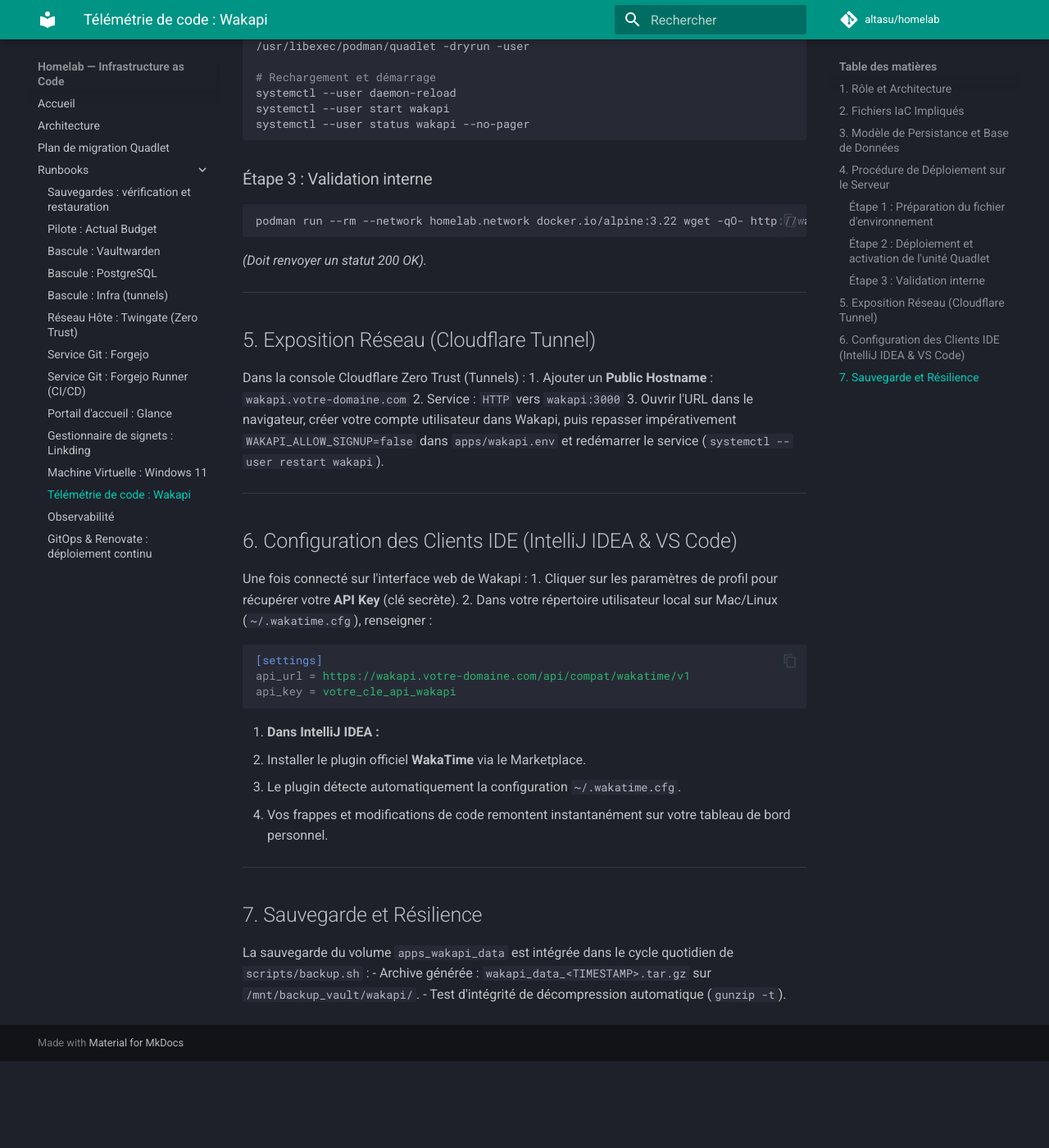
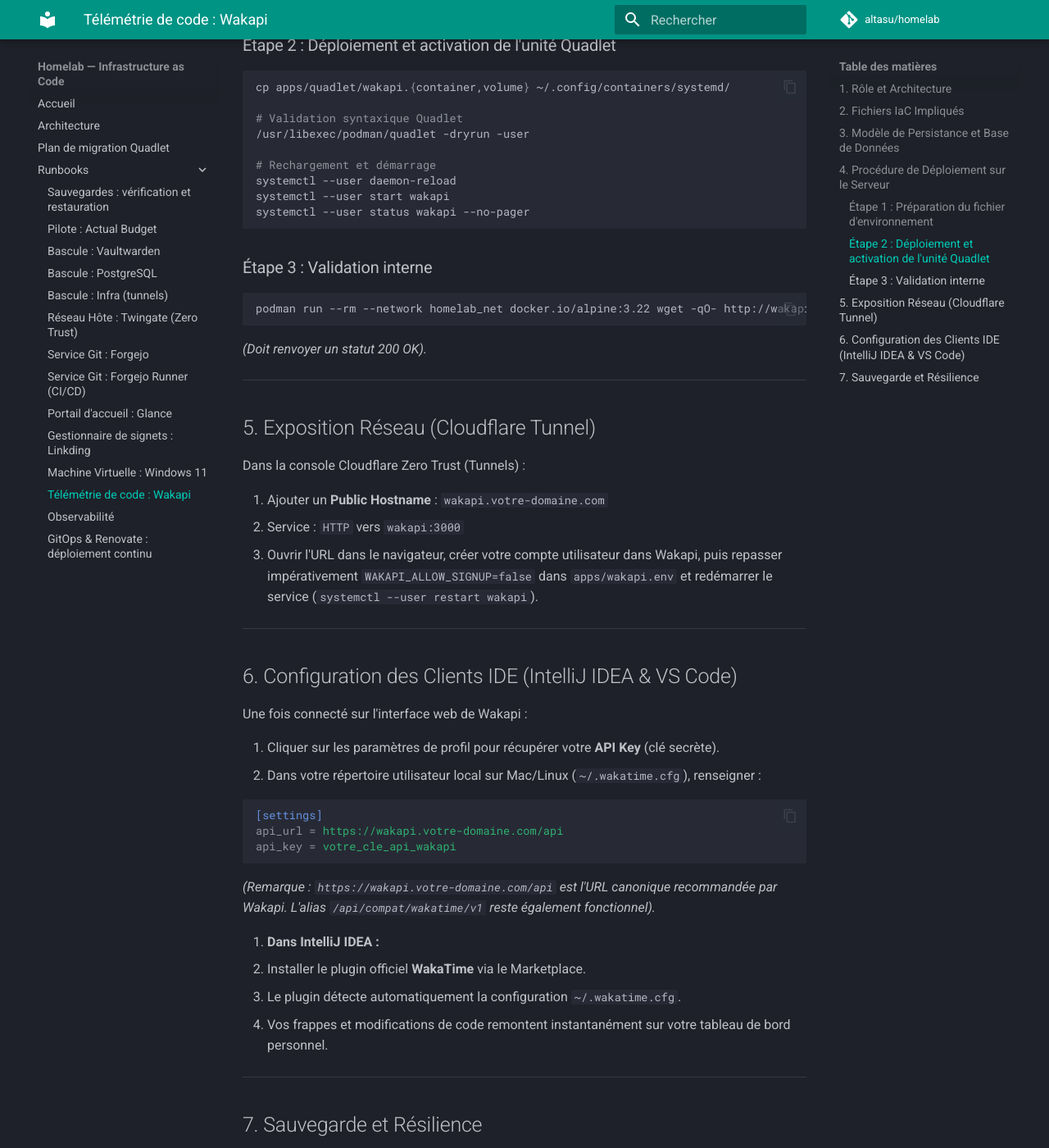
Before and after one commit to altasu/homelab, an MkDocs documentation site: the page built from docs/runbooks/quadlet-wakapi.md, in a window 1280 px wide and 1400 px high, scrolled down 1894 px. Shown: the whole window at 82% size. Built offline with MkDocs 1.6.1 and Material for MkDocs 9.7.7, drawn with Linux system fonts in a browser that asks for light colours; comment, search, counter and statistics services are not loaded; before the commit the page ends 3188 px from its top, so only the background shows below that; some of the changed text lies outside the part shown.

Commit message:
docs(wakapi): aligner l'url d'api canonique et corriger le réseau de test dans le runbook

````diff
--- a/docs/runbooks/quadlet-wakapi.md
+++ b/docs/runbooks/quadlet-wakapi.md
@@ -16,21 +16,21 @@ Wakapi (`ghcr.io/muety/wakapi:2.17.6`) est un serveur léger écrit en Go conçu
 
 ## 2. Fichiers IaC Impliqués
 
-| Fichier (dépôt) | Rôle |
-|---|---|
+| Fichier (dépôt)                 | Rôle                                                                                          |
+| ------------------------------- | --------------------------------------------------------------------------------------------- |
 | `apps/quadlet/wakapi.container` | Unité conteneur Quadlet (image `ghcr.io/muety/wakapi:2.17.6`, limites 128 Mo RAM / 0.25 vCPU) |
-| `apps/quadlet/wakapi.volume` | Volume nommé `apps_wakapi_data` (persistance SQLite dans `/data/wakapi.db`) |
-| `apps/wakapi.env.example` | Modèle de variables d'environnement (`WAKAPI_PASSWORD_SALT`, `WAKAPI_PUBLIC_URL`, etc.) |
-| `scripts/backup.sh` | Sauvegarde logique quotidienne et rotation automatique du volume SQLite |
+| `apps/quadlet/wakapi.volume`    | Volume nommé `apps_wakapi_data` (persistance SQLite dans `/data/wakapi.db`)                   |
+| `apps/wakapi.env.example`       | Modèle de variables d'environnement (`WAKAPI_PASSWORD_SALT`, `WAKAPI_PUBLIC_URL`, etc.)       |
+| `scripts/backup.sh`             | Sauvegarde logique quotidienne et rotation automatique du volume SQLite                       |
 
 ---
 
 ## 3. Modèle de Persistance et Base de Données
 
 Conformément à la convention d'architecture du homelab (voir `docs/architecture.md`) :
+
 - Les données et la base SQLite résident exclusivement dans le volume nommé `apps_wakapi_data` monté sur `/data`.
 - **Avantages :** Zéro daemon externe, empreinte mémoire minimale, isolation totale du rayon d'impact et sauvegarde atomique intégrée.
-
 
 ---
 
@@ -46,11 +46,13 @@ nano apps/wakapi.env
 ```
 
 Paramètres à ajuster dans `apps/wakapi.env` :
+
 - `WAKAPI_PASSWORD_SALT` : Générer une clé aléatoire forte (`openssl rand -hex 32`).
 - `WAKAPI_PUBLIC_URL` : URL publique du service (ex : `https://wakapi.votre-domaine.com`).
 - `WAKAPI_ALLOW_SIGNUP` : Laisser à `true` lors de la première initialisation pour créer le compte administrateur.
 
 Valider la conformité du format :
+
 ```bash
 ./scripts/check-env.sh apps/wakapi.env
 ```
@@ -72,15 +74,17 @@ systemctl --user status wakapi --no-pager
 ### Étape 3 : Validation interne
 
 ```bash
-podman run --rm --network homelab.network docker.io/alpine:3.22 wget -qO- http://wakapi:3000/api/health
+podman run --rm --network homelab_net docker.io/alpine:3.22 wget -qO- http://wakapi:3000/api/health
 ```
-*(Doit renvoyer un statut 200 OK).*
+
+_(Doit renvoyer un statut 200 OK)._
 
 ---
 
 ## 5. Exposition Réseau (Cloudflare Tunnel)
 
 Dans la console Cloudflare Zero Trust (Tunnels) :
+
 1. Ajouter un **Public Hostname** : `wakapi.votre-domaine.com`
 2. Service : `HTTP` vers `wakapi:3000`
 3. Ouvrir l'URL dans le navigateur, créer votre compte utilisateur dans Wakapi, puis repasser impérativement `WAKAPI_ALLOW_SIGNUP=false` dans `apps/wakapi.env` et redémarrer le service (`systemctl --user restart wakapi`).
@@ -90,14 +94,17 @@ Dans la console Cloudflare Zero Trust (Tunnels) :
 ## 6. Configuration des Clients IDE (IntelliJ IDEA & VS Code)
 
 Une fois connecté sur l'interface web de Wakapi :
+
 1. Cliquer sur les paramètres de profil pour récupérer votre **API Key** (clé secrète).
 2. Dans votre répertoire utilisateur local sur Mac/Linux (`~/.wakatime.cfg`), renseigner :
 
 ```ini
 [settings]
-api_url = https://wakapi.votre-domaine.com/api/compat/wakatime/v1
+api_url = https://wakapi.votre-domaine.com/api
 api_key = votre_cle_api_wakapi
 ```
+*(Remarque : `https://wakapi.votre-domaine.com/api` est l'URL canonique recommandée par Wakapi. L'alias `/api/compat/wakatime/v1` reste également fonctionnel).*
+
 
 3. **Dans IntelliJ IDEA :**
    - Installer le plugin officiel **WakaTime** via le Marketplace.
@@ -109,5 +116,6 @@ api_key = votre_cle_api_wakapi
 ## 7. Sauvegarde et Résilience
 
 La sauvegarde du volume `apps_wakapi_data` est intégrée dans le cycle quotidien de `scripts/backup.sh` :
+
 - Archive générée : `wakapi_data_<TIMESTAMP>.tar.gz` sur `/mnt/backup_vault/wakapi/`.
 - Test d'intégrité de décompression automatique (`gunzip -t`).
````
